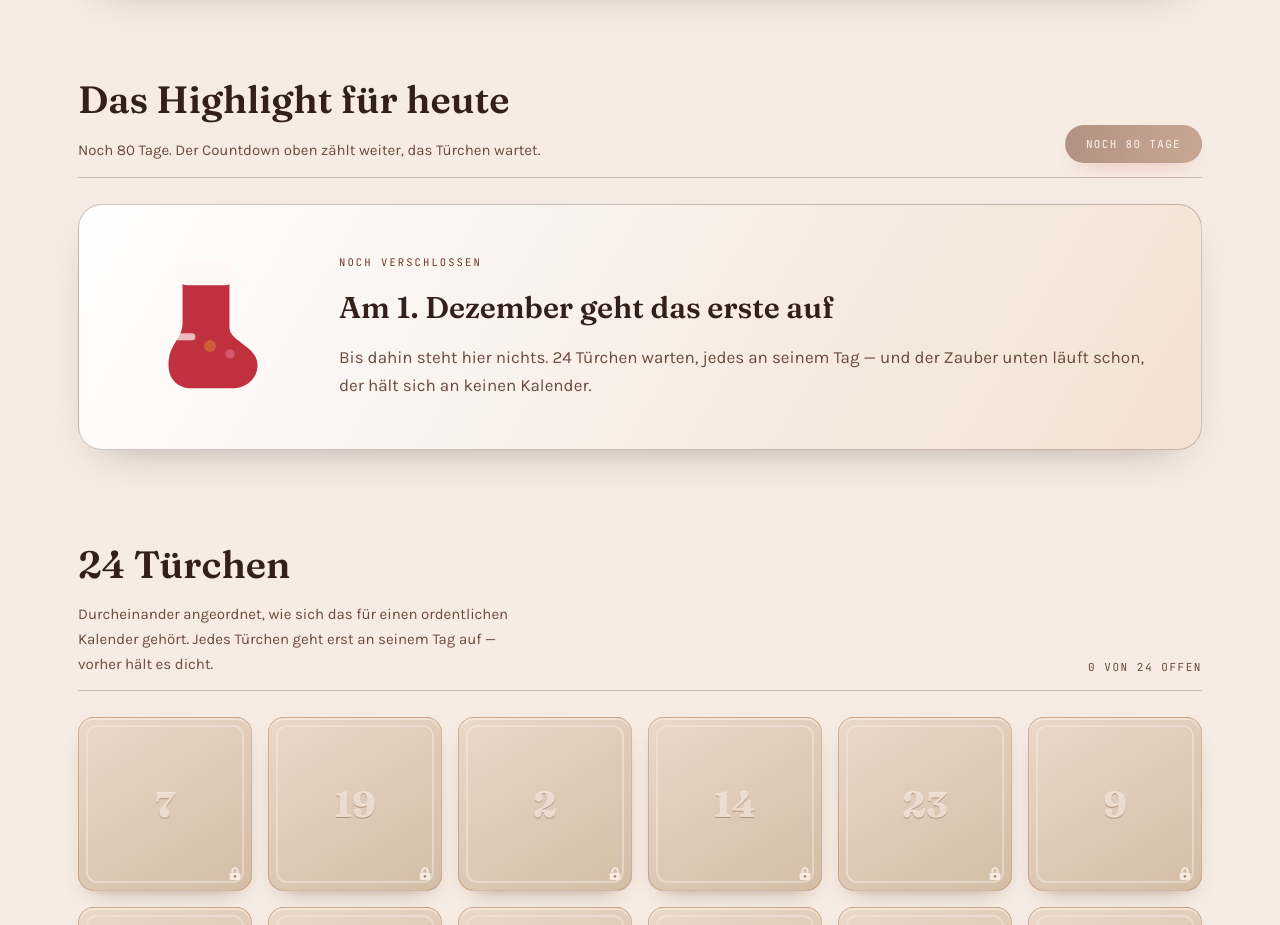
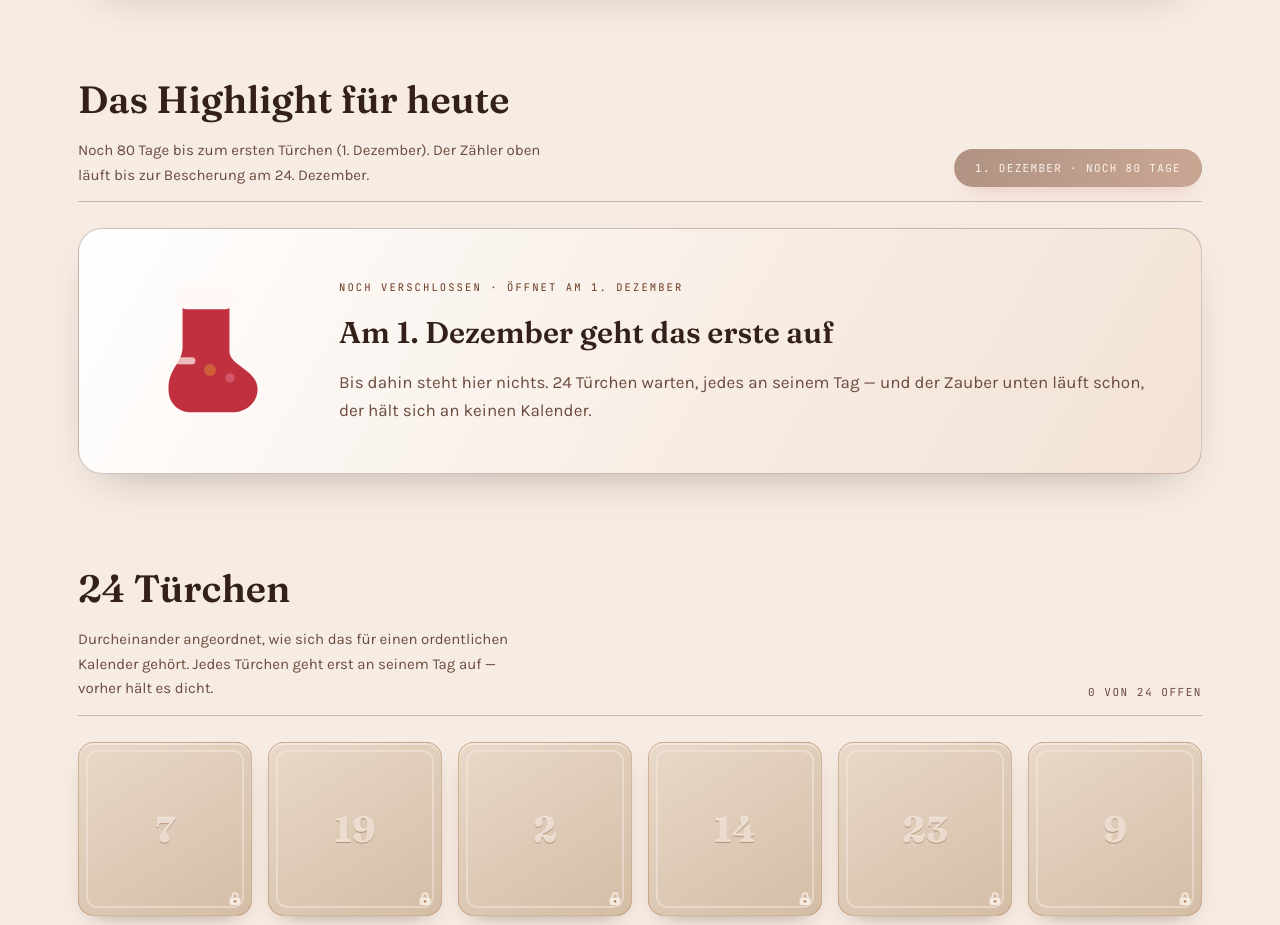
Before and after one commit to williamcomploi-hash/ninas-weihnachtscounter, a website: page index.html in a window 1280 px wide. Shown: the part 1000-1925 px from the top of the page. Drawn offline with Linux system fonts and the light colour scheme; no server answers; animation ran at ten frames a second.

Commit message:
Highlight-Kasten: die 80 Tage zaehlen bis zum ersten Tuerchen, nicht zur Bescherung
Satz, Pille und Marke nennen jetzt ausdruecklich den 1. Dezember und sagen,
dass der grosse Zaehler oben bis zum 24. laeuft. Kleine Zahlen als Wort,
Singular am letzten Tag.

Co-Authored-By: Claude Opus 5 <noreply@anthropic.com>

```diff
--- a/index.html
+++ b/index.html
@@ -1762,14 +1762,23 @@ if(imDezember){
   const bis=Math.ceil((ersterDez-jetzt)/864e5);
   document.querySelector(".heute-karte").classList.add("zugedeckt");
   document.getElementById("heute-bild").innerHTML=bild.socke;
-  document.getElementById("heute-marke").textContent="Noch verschlossen";
+  /* Zwei Zahlen auf einer Seite: oben zählt der grosse Zähler bis zur
+     Bescherung am 24., hier bis zum ersten Türchen am 1. Dezember. Ohne
+     ausgeschriebenes Ziel hielt Nina die kleinere für einen Rechenfehler —
+     darum steht der 1. Dezember hier dreimal, und der Satz sagt ausdrücklich,
+     wohin der Zähler oben läuft. Kleine Zahlen als Wort, ab 12 als Ziffer
+     (Hausregel), Singular am letzten Tag. */
+  const wort=["","ein","zwei","drei","vier","fünf","sechs","sieben","acht","neun","zehn","elf"];
+  const tage=bis===1?"ein Tag":(bis<12?wort[bis]:bis)+" Tage";
+  document.getElementById("heute-marke").textContent="Noch verschlossen · öffnet am 1. Dezember";
   document.getElementById("heute-titel").textContent="Am 1. Dezember geht das erste auf";
   document.getElementById("heute-text").textContent=
     "Bis dahin steht hier nichts. 24 Türchen warten, jedes an seinem Tag — "+
     "und der Zauber unten läuft schon, der hält sich an keinen Kalender.";
   document.getElementById("heute-hinweis").textContent=
-    "Noch "+bis+" Tage. Der Countdown oben zählt weiter, das Türchen wartet.";
-  heuteKnopf.textContent="Noch "+bis+" Tage";
+    "Noch "+tage+" bis zum ersten Türchen (1. Dezember). "+
+    "Der Zähler oben läuft bis zur Bescherung am 24. Dezember.";
+  heuteKnopf.textContent="1. Dezember · noch "+tage;
   heuteKnopf.disabled=true;
   heuteKnopf.style.opacity=".5";
   heuteKnopf.style.cursor="not-allowed";
```
